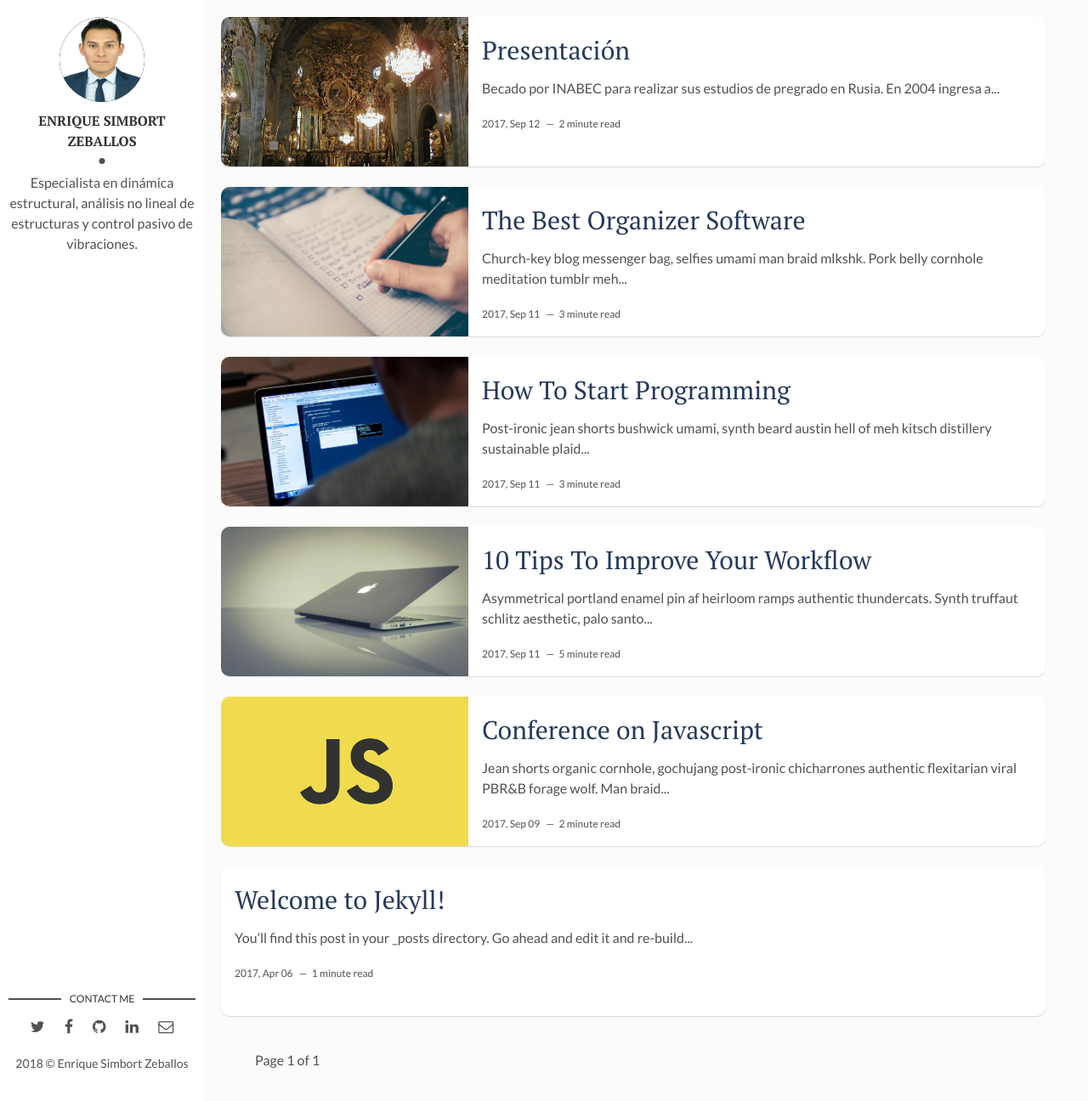
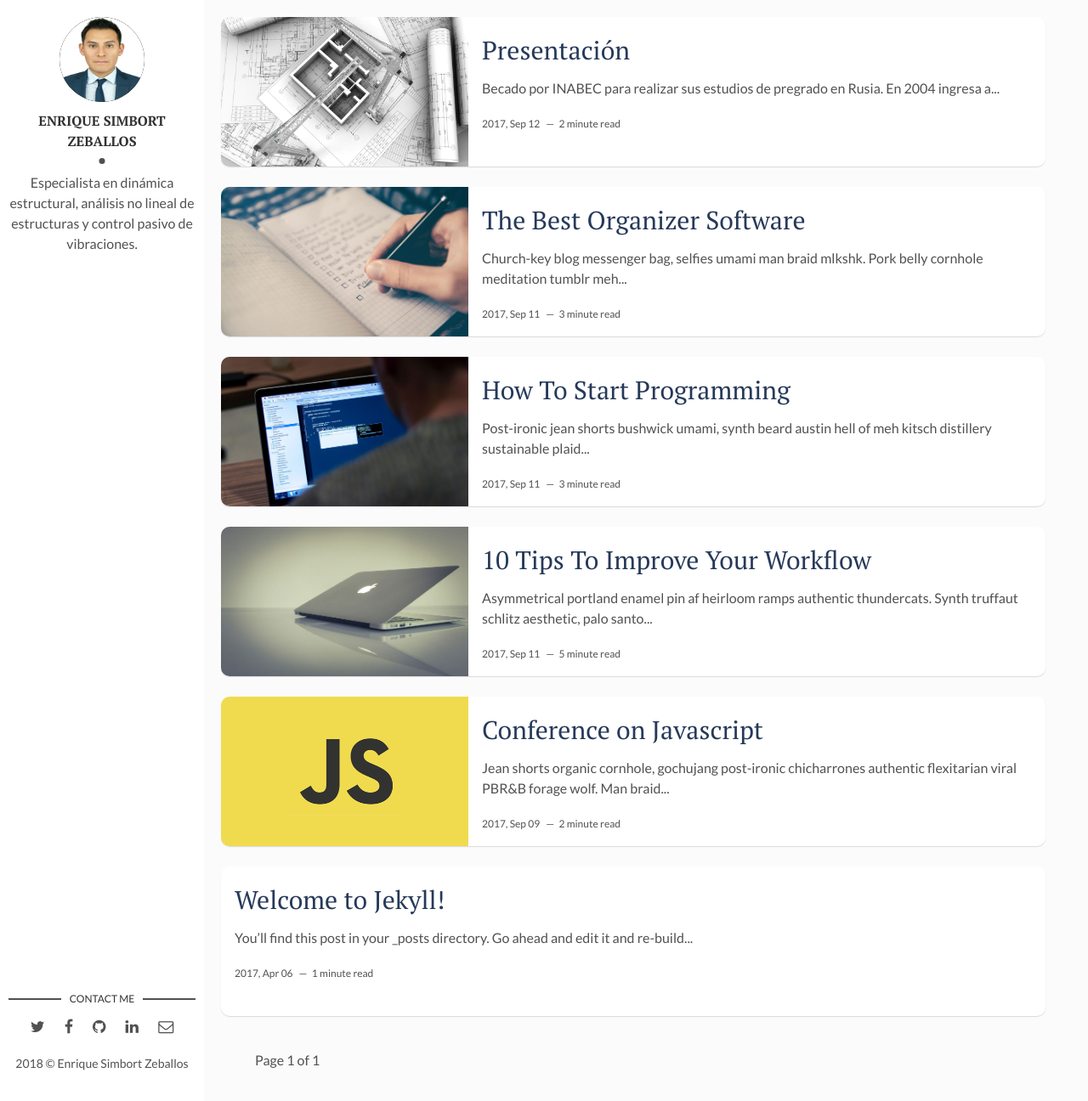
Before and after one commit to ucsp-civil/Enrique-Simbort-Zeballos, a Jekyll site: the page built from index.html, in a window 1280 px wide and 1296 px high. Shown: the whole window at 85% size. Built offline with Jekyll 4.4.1, drawn with Linux system fonts in a browser that asks for light colours; the list of posts is cut into pages by our own code.

Commit message:
Updated: Presentation

```diff
--- a/_posts/2017-04-06-presentacion.markdown
+++ b/_posts/2017-04-06-presentacion.markdown
@@ -3,7 +3,7 @@ layout: post
 title: Presentación
 date: 2017-09-12 13:32:20 +0300
 description: You’ll find this post in your `_posts` directory. Go ahead and edit it and re-build the site to see your changes. # Add post description (optional)
-img: baroque-presentation.jpg # Add image post (optional)
+img: enrique-presentation.jpg # Add image post (optional)
 comments: false
 tags: [datos, presentación]
 ---
```
Also changed, not shown: assets/img/baroque-presentation.jpg (deleted), assets/img/enrique-presentation.jpg (added).
